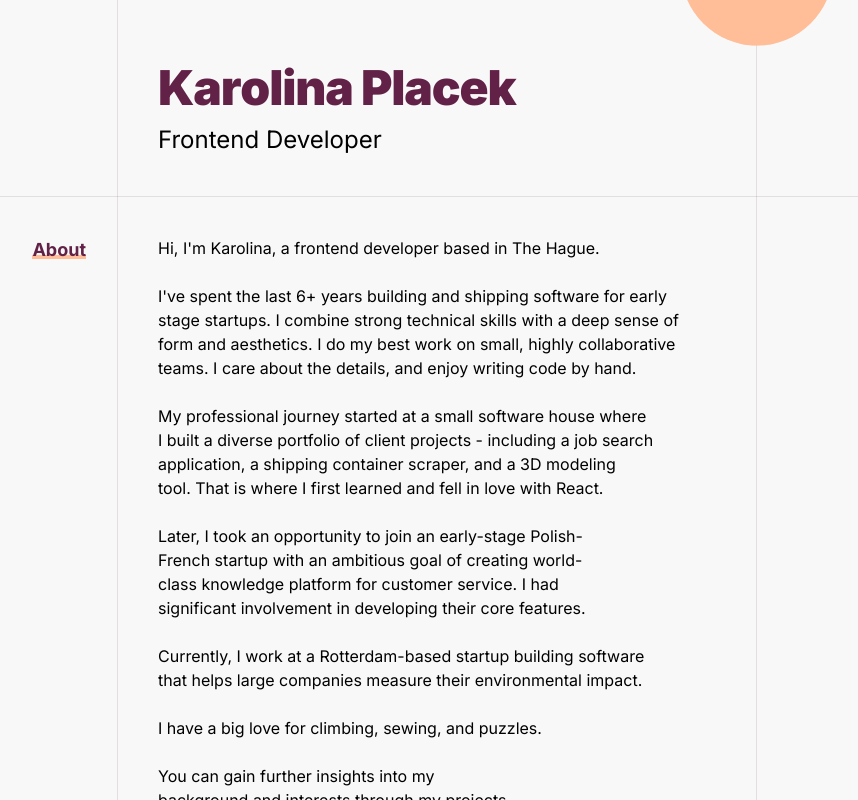
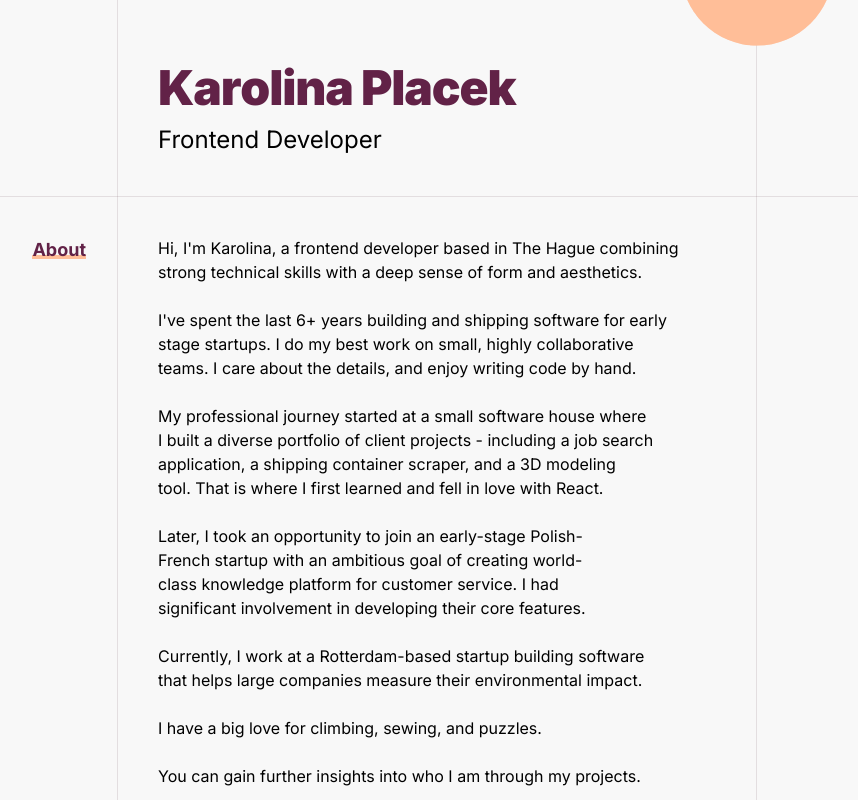
Before and after one commit to Keikeu/keikeu.github.io, a Next.js app: page / in a window 1280 px wide. Shown: the top 800 px of the page, without its empty margins (267-1125 px from the left). Built offline with nearby package versions, Linux system fonts and the light colour scheme.

Commit message:
update: demo links

```diff
--- a/src/app/page.tsx
+++ b/src/app/page.tsx
@@ -23,14 +23,15 @@ export default function Home() {
           <section className="relative my-20 text-balance">
             <SectionTitle>About</SectionTitle>
             <p className="mb-6">
-              Hi, I&apos;m Karolina, a frontend developer based in The Hague.
+              Hi, I&apos;m Karolina, a frontend developer based in The Hague
+              combining strong technical skills with a deep sense of form and
+              aesthetics.
             </p>
             <p className="mb-6">
               I&apos;ve spent the last 6+ years building and shipping software
-              for early stage startups. I combine strong technical skills with a
-              deep sense of form and aesthetics. I do my best work on small,
-              highly collaborative teams. I care about the details, and enjoy
-              writing code by hand.
+              for early stage startups. I do my best work on small, highly
+              collaborative teams. I care about the details, and enjoy writing
+              code by hand.
             </p>
             <p className="mb-6">
               My professional journey started at a small software house where I
@@ -53,8 +54,7 @@ export default function Home() {
               I have a big love for climbing, sewing, and puzzles.
             </p>
             <p className="mb-6">
-              You can gain further insights into my background and interests
-              through my projects.
+              You can gain further insights into who I am through my projects.
             </p>
           </section>
 
@@ -137,7 +137,7 @@ export default function Home() {
                 blurb="Weekend hackathon project - daily game where you guess the song based on its paraphrased lyrics."
                 skills={["React", "Styled Components", "AI"]}
                 imageSrc="/recitle.png"
-                link="https://karolina.place/Recitle"
+                link="https://keikeu.github.io/Recitle"
               />
               <Project
                 index="04"
@@ -145,7 +145,7 @@ export default function Home() {
                 blurb="3D platformer game inspired by 2004's Hopmon."
                 skills={["JavaScript", "Three.js"]}
                 imageSrc="/hoporo.png"
-                link="https://karolina.place/Hoporo"
+                link="https://keikeu.github.io/Hoporo"
               />
             </ol>
           </section>
```
